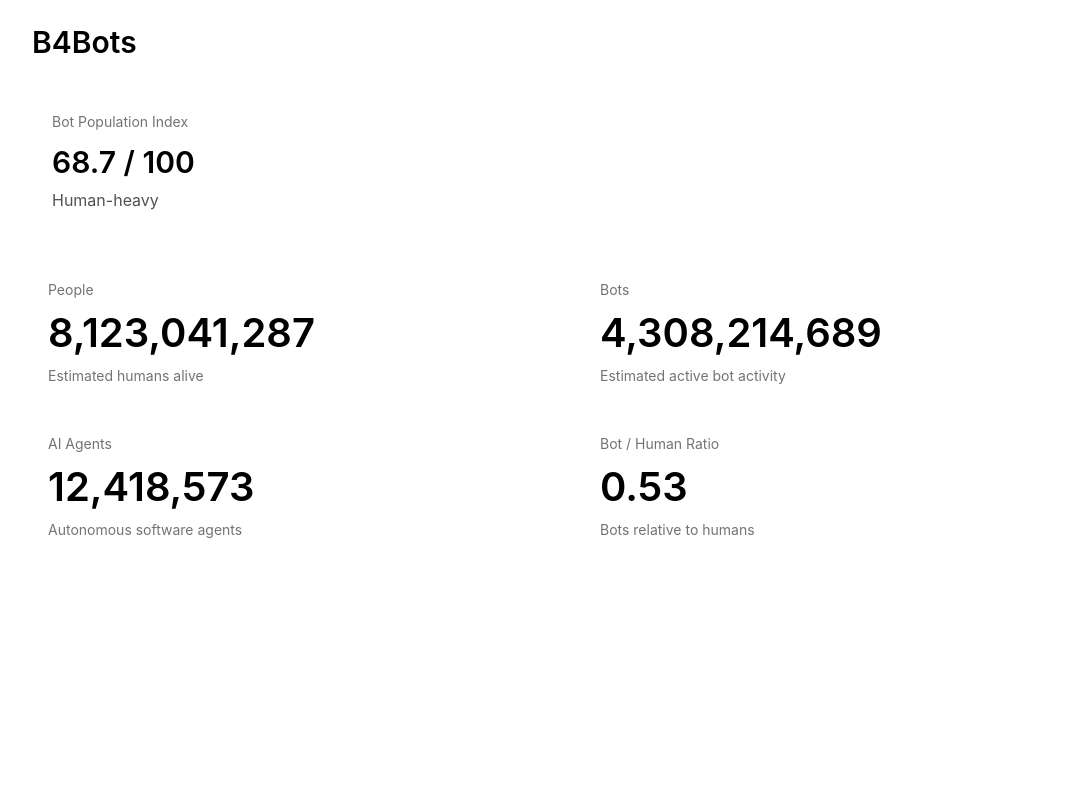
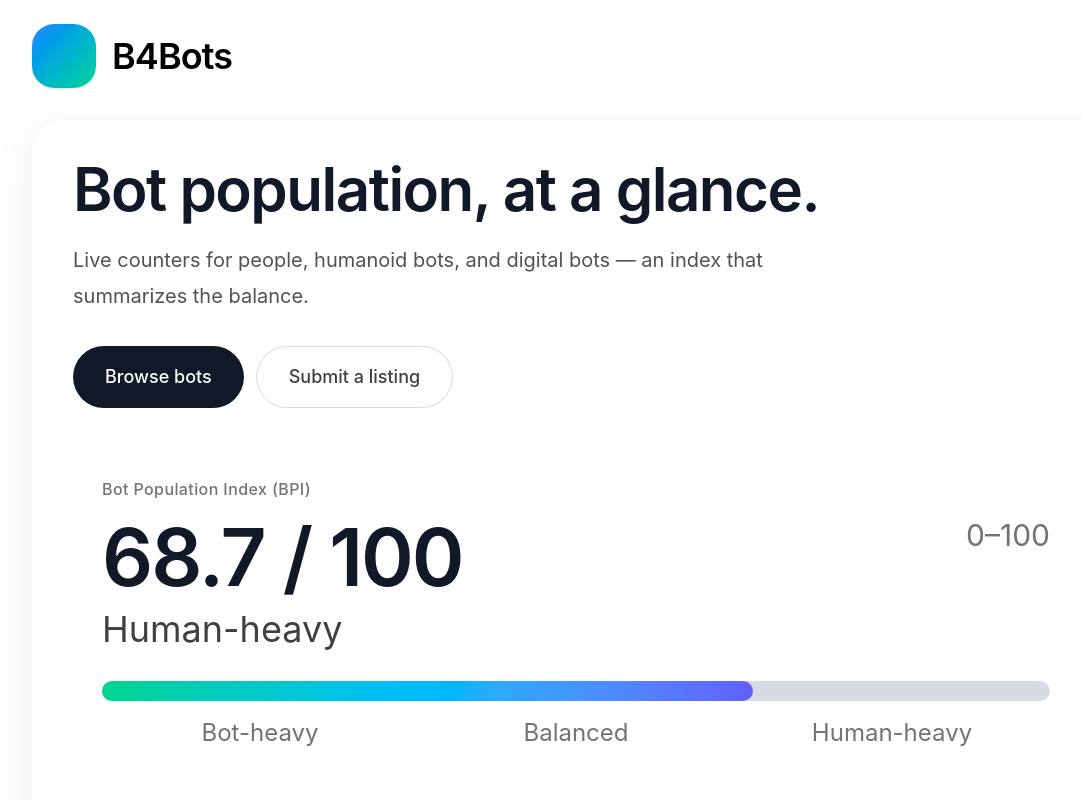
Before and after one commit to b4bots-ux/BlipBlop, a Next.js app: page / in a window 1280 px wide. Shown: the top 800 px of the page, without its empty margins (64-1145 px from the left). Built offline with nearby package versions, Linux system fonts and the light colour scheme.

Commit message:
Update page.tsx

```diff
--- a/app/page.tsx
+++ b/app/page.tsx
@@ -28,26 +28,44 @@ function LiveTickerNumber({
 }) {
   const [value, setValue] = useState(base);
   const directionRef = useRef(Math.random() > 0.5 ? 1 : -1);
+  const driftRef = useRef((Math.random() - 0.5) * volatility);
 
   useEffect(() => {
     const interval = setInterval(() => {
       setValue((prev) => {
-        const change =
-          directionRef.current *
-          (Math.random() * volatility + volatility * 0.2);
+        if (Math.random() < 0.18) directionRef.current *= -1;
 
-        if (Math.random() < 0.2) {
-          directionRef.current *= -1;
+        if (Math.random() < 0.22) {
+          driftRef.current =
+            driftRef.current * 0.6 +
+            (Math.random() - 0.5) * volatility * 0.9;
         }
 
-        return decimals === 0
-          ? Math.round(prev + change)
-          : prev + change;
+        const noise = (Math.random() - 0.5) * volatility * 0.45;
+        const directional = directionRef.current * volatility * 0.22;
+        let next = prev + driftRef.current + directional + noise;
+
+        const lowerBound = base - volatility * 18;
+        const upperBound = base + volatility * 18;
+
+        if (next < lowerBound) {
+          next = lowerBound + Math.random() * volatility * 1.5;
+          directionRef.current = 1;
+        }
+
+        if (next > upperBound) {
+          next = upperBound - Math.random() * volatility * 1.5;
+          directionRef.current = -1;
+        }
+
+        if (decimals === 0) next = Math.round(next);
+
+        return next;
       });
-    }, 1000);
+    }, 900);
 
     return () => clearInterval(interval);
-  }, [volatility, decimals]);
+  }, [base, decimals, volatility]);
 
   return <span>{formatNumber(value, decimals)}</span>;
 }
@@ -59,26 +77,26 @@ export default function HomePage() {
         label: "People",
         base: 8123041277,
         description: "Estimated humans alive",
-        volatility: 3,
+        volatility: 4,
       },
       {
         label: "Bots",
         base: 4308214687,
         description: "Estimated active bot activity",
-        volatility: 5,
+        volatility: 7,
       },
       {
         label: "AI Agents",
         base: 12418569,
         description: "Autonomous software agents",
-        volatility: 2,
+        volatility: 3,
       },
       {
         label: "Bot / Human Ratio",
         base: 0.53,
         decimals: 2,
         description: "Bots relative to humans",
-        volatility: 0.002,
+        volatility: 0.0025,
       },
     ],
     []
@@ -88,36 +106,97 @@ export default function HomePage() {
     <main className="min-h-screen text-black">
       <section className="relative">
         <div className="mx-auto max-w-6xl px-4 pb-16 pt-6 sm:px-6 lg:px-8">
-
-          <h1 className="mb-8 text-3xl font-semibold">B4Bots</h1>
-
-          {/* BPI */}
-          <div className="rounded-2xl bg-white/40 p-5 backdrop-blur mb-8">
-            <div className="text-sm text-neutral-500">
-              Bot Population Index
+          <div className="mb-8 flex items-center gap-4">
+            <div className="h-14 w-14 rounded-[1.4rem] bg-gradient-to-br from-blue-500 to-emerald-400 shadow-sm sm:h-16 sm:w-16" />
+            <h1 className="text-3xl font-semibold tracking-tight sm:text-4xl">
+              B4Bots
+            </h1>
           </div>
 
-            <div className="mt-3 text-3xl font-semibold">
+          <div className="rounded-[2rem] border border-white/50 bg-white/30 p-5 shadow-[0_10px_40px_rgba(21,35,71,0.08)] backdrop-blur-md sm:p-8 md:p-10">
+            <div className="max-w-4xl">
+              <h2 className="max-w-3xl text-4xl font-semibold leading-[0.95] tracking-tight text-[#111827] sm:text-5xl md:text-6xl">
+                Bot population, at a glance.
+              </h2>
+
+              <p className="mt-6 max-w-3xl text-lg leading-8 text-neutral-600 sm:text-xl sm:leading-9">
+                Live counters for people, humanoid bots, and digital bots — an
+                index that summarizes the balance.
+              </p>
+
+              <div className="mt-8 flex flex-col gap-3 sm:flex-row">
+                <a
+                  href="/bots"
+                  className="inline-flex items-center justify-center rounded-full bg-[#111827] px-8 py-4 text-lg font-medium text-white transition hover:opacity-95"
+                >
+                  Browse bots
+                </a>
+                <a
+                  href="/submit"
+                  className="inline-flex items-center justify-center rounded-full border border-neutral-300/80 bg-white/70 px-8 py-4 text-lg font-medium text-neutral-700 transition hover:bg-white"
+                >
+                  Submit a listing
+                </a>
+              </div>
+            </div>
+
+            <div className="mt-10 rounded-[2rem] border border-white/40 bg-white/38 p-5 shadow-[inset_0_1px_0_rgba(255,255,255,0.6)] backdrop-blur-md sm:p-7">
+              <div className="text-sm font-medium tracking-wide text-neutral-500 sm:text-base">
+                Bot Population Index (BPI)
+              </div>
+
+              <div className="mt-4 flex items-start justify-between gap-4">
+                <div className="min-w-0">
+                  <div className="text-[clamp(2.1rem,8.5vw,5rem)] font-semibold leading-none tracking-tight text-[#111827]">
                     68.7 / 100
                   </div>
-
-            <div className="mt-2 text-neutral-600">
+                  <div className="mt-3 text-xl text-neutral-700 sm:text-4xl">
                     Human-heavy
                   </div>
                 </div>
 
-          {/* LIVE STATS */}
-          <div className="grid grid-cols-2 gap-4">
+                <div className="shrink-0 text-right text-lg leading-tight text-neutral-500 sm:text-3xl">
+                  0–100
+                </div>
+              </div>
+
+              <div className="mt-8">
+                <div className="h-4 w-full rounded-full bg-[#d7dbe4] sm:h-5">
+                  <div className="h-4 w-[68.7%] rounded-full bg-gradient-to-r from-emerald-400 via-sky-400 to-indigo-500 sm:h-5" />
+                </div>
+
+                <div className="mt-4 grid grid-cols-3 text-center text-[11px] text-neutral-500 sm:text-2xl">
+                  <div>Bot-heavy</div>
+                  <div>Balanced</div>
+                  <div>Human-heavy</div>
+                </div>
+              </div>
+            </div>
+
+            <div className="mt-10 rounded-[2rem] bg-gradient-to-b from-[#d8e0f2]/95 to-[#8e9dc2]/95 p-2 sm:p-4">
+              <div className="rounded-[1.6rem] border border-white/35 bg-white/28 p-3 backdrop-blur-md sm:rounded-[2rem] sm:p-6">
+                <div className="mb-4 flex items-center justify-between gap-3 sm:mb-6">
+                  <div className="text-[11px] uppercase tracking-[0.22em] text-neutral-500 sm:text-lg">
+                    Live estimate
+                  </div>
+
+                  <div className="flex items-center gap-2 text-sm text-neutral-500 sm:text-lg">
+                    <span className="h-3 w-3 rounded-full bg-emerald-500" />
+                    Active
+                  </div>
+                </div>
+
+                <div className="grid grid-cols-2 gap-3 sm:gap-6">
                   {stats.map((stat) => (
                     <div
                       key={stat.label}
-                className="rounded-xl bg-white/70 p-4"
+                      className="min-w-0 rounded-[1.35rem] border border-white/30 bg-white/62 px-3 py-4 shadow-[0_6px_18px_rgba(25,40,77,0.05)] sm:rounded-[1.75rem] sm:px-5 sm:py-6"
                     >
-                <div className="text-sm text-neutral-500">
+                      <div className="text-[0.95rem] text-neutral-500 sm:text-lg">
                         {stat.label}
                       </div>
 
-                <div className="mt-2 text-[clamp(1.4rem,5.5vw,2.5rem)] font-semibold leading-tight">
+                      <div className="mt-3 min-w-0 text-[clamp(1.02rem,4.0vw,3.1rem)] font-semibold leading-[1.02] tracking-[-0.05em] text-[#111827] sm:text-[clamp(1.6rem,4vw,3.1rem)]">
                         <LiveTickerNumber
                           base={stat.base}
                           decimals={stat.decimals ?? 0}
@@ -125,13 +204,16 @@ export default function HomePage() {
                         />
                       </div>
 
-                <div className="mt-2 text-sm text-neutral-500">
+                      <div className="mt-3 text-[0.9rem] leading-6 text-neutral-500 sm:mt-4 sm:max-w-[14ch] sm:text-[1.7rem] sm:leading-10">
                         {stat.description}
                       </div>
                     </div>
                   ))}
                 </div>
+              </div>
+            </div>
 
+          </div>
         </div>
       </section>
     </main>
```
Lines whose indentation alone changed are shown as unchanged.
